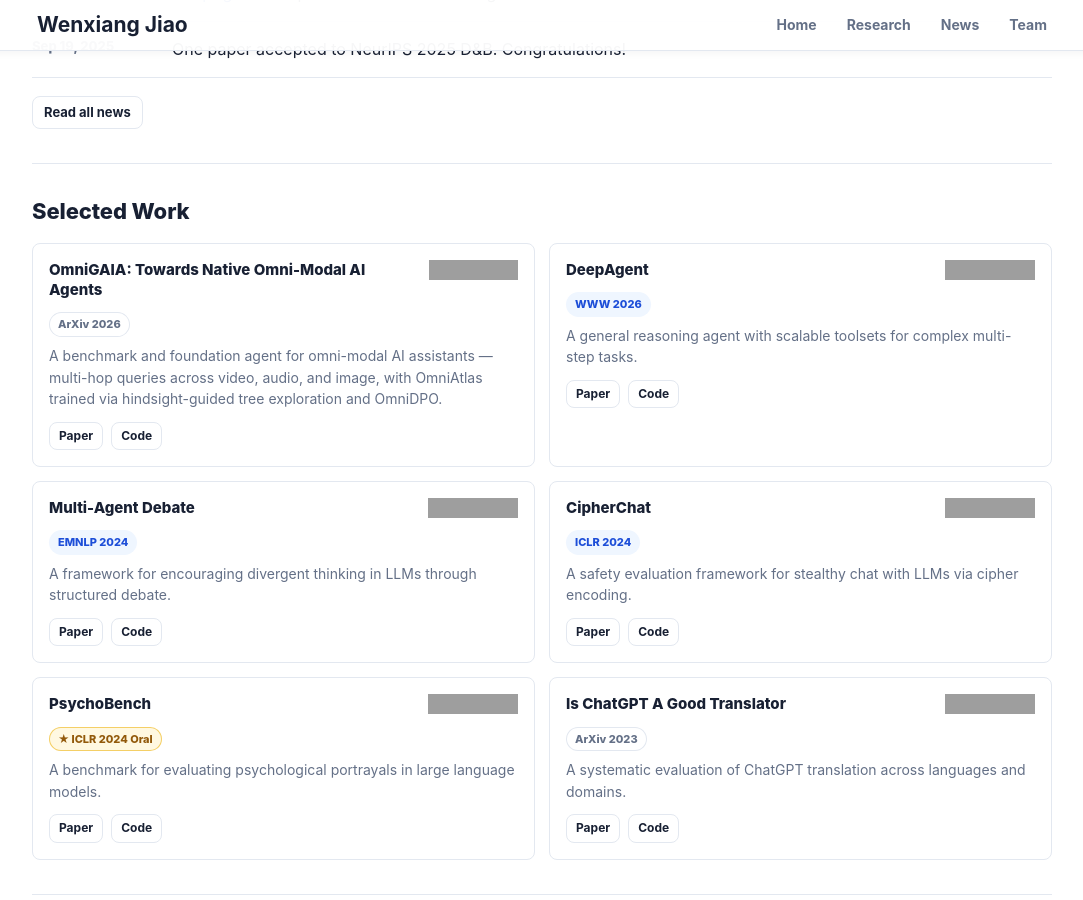
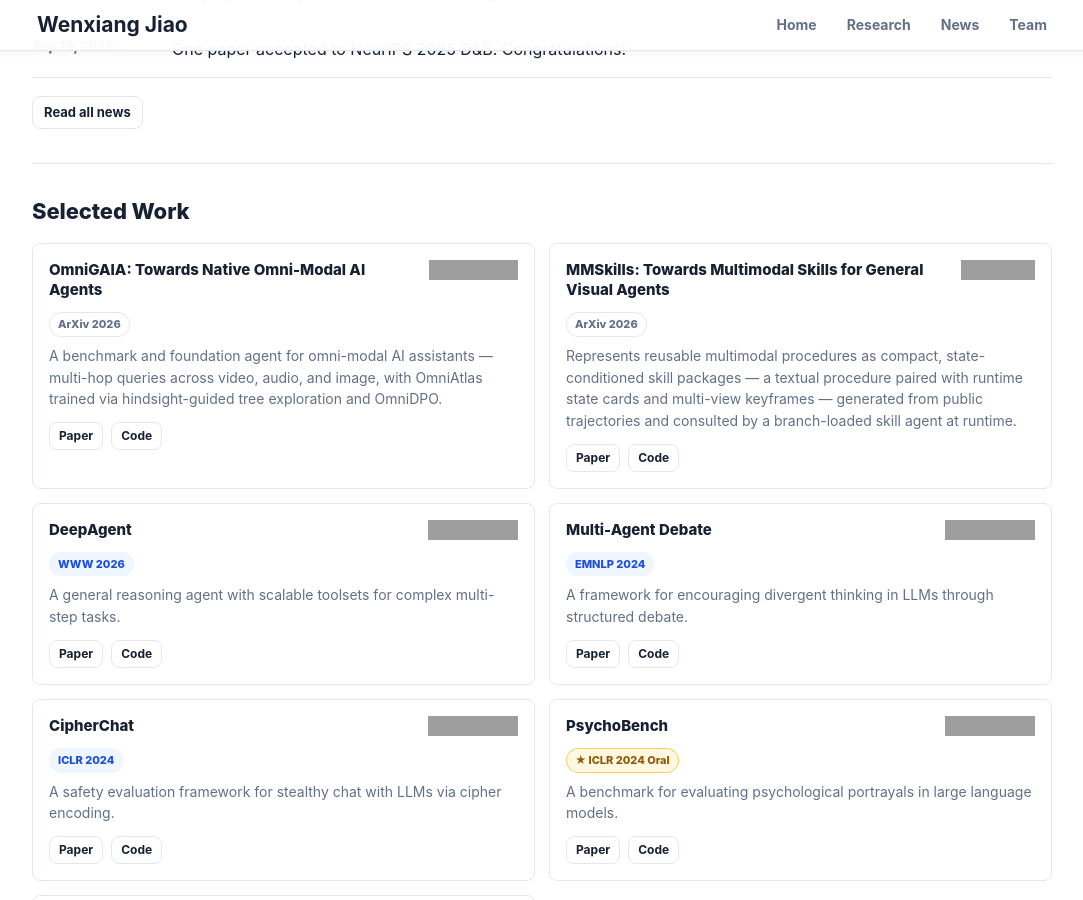
Before and after one commit to wxjiao/wxjiao.github.io, a Jekyll site: the page built from _pages/home.md, in a window 1280 px wide and 900 px high, scrolled down 1044 px. Shown: the whole window, without its empty margins (98-1181 px from the left). Built offline with Jekyll 4.4.1, drawn with Linux system fonts in a browser that asks for light colours; nearby versions of some CDN libraries; grey boxes are pictures that could not be loaded.

Commit message:
Add MMSkills to Selected Work spotlight
Co-Authored-By: Claude Opus 4.7 <noreply@anthropic.com>

```diff
--- a/_data/projects.yml
+++ b/_data/projects.yml
@@ -5,6 +5,14 @@
   tone: preprint
   paper: https://arxiv.org/abs/2602.22897
   description: A benchmark and foundation agent for omni-modal AI assistants — multi-hop queries across video, audio, and image, with OmniAtlas trained via hindsight-guided tree exploration and OmniDPO.
+
+- name: "MMSkills: Towards Multimodal Skills for General Visual Agents"
+  url: https://github.com/DeepExperience/MMSkills
+  repo: DeepExperience/MMSkills
+  venue: ArXiv 2026
+  tone: preprint
+  paper: https://arxiv.org/abs/2605.13527
+  description: Represents reusable multimodal procedures as compact, state-conditioned skill packages — a textual procedure paired with runtime state cards and multi-view keyframes — generated from public trajectories and consulted by a branch-loaded skill agent at runtime.
 
 - name: DeepAgent
   url: https://github.com/RUC-NLPIR/DeepAgent
```
